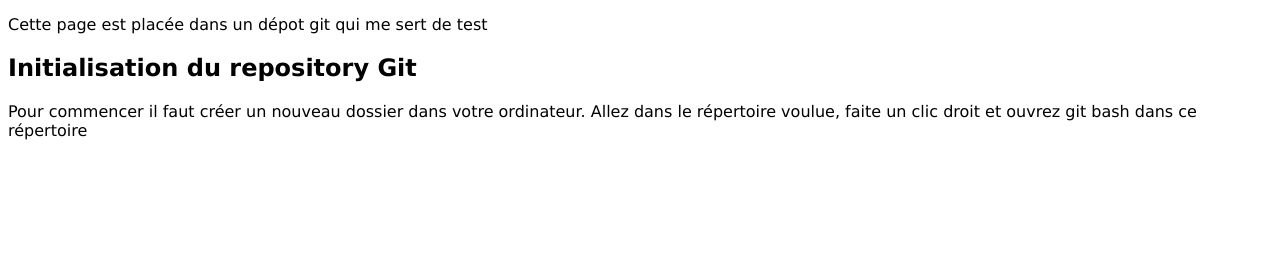
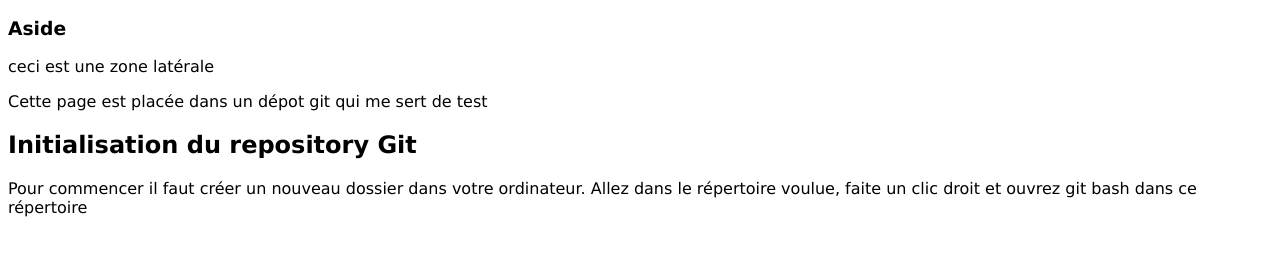
Before and after one commit to ludcaron/git_training, a plain HTML site: page index.html in a window 1280 px wide. Shown: the part 59-312 px from the top of the page. Drawn offline with Linux system fonts and the light colour scheme.

Commit message:
création d'une branche pour la feature sidebar

```diff
--- a/index.html
+++ b/index.html
@@ -12,7 +12,12 @@
         <img src="logo@2x.png" height="100" width="46" alt="logo git">
         <h1>Cette page est dédiée à Git</h1>
     </header>
-
+    <aside>
+        <div>
+            <h3>Aside</h3>
+            <p>ceci est une zone latérale</p>
+        </div>
+    </aside>
     <p>Cette page est placée dans un dépot git qui me sert de test</p>
     <article>
       <h2>Initialisation du repository Git</h2>
```
